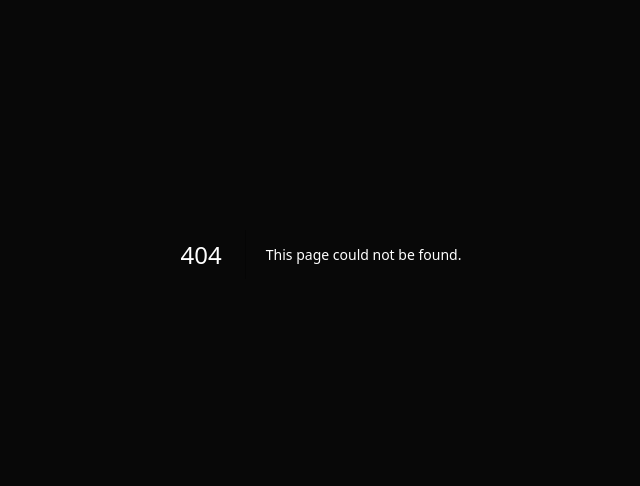
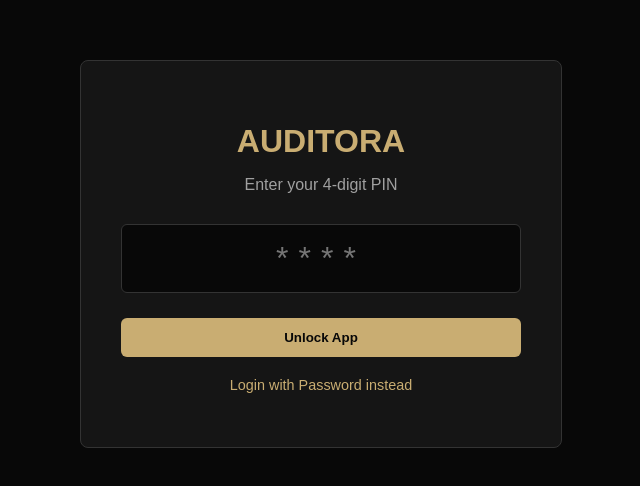
Before and after one commit to touseef5250615-lgtm/auditora-app, a Next.js app in the folder auditora-app/: page /login/pin in a window 1280 px wide. Before the commit this address had no page. Shown: the part 146-632 px from the top of the page, without its empty margins (319-959 px from the left). Built offline with nearby package versions, Linux system fonts and the light colour scheme.

Commit message:
Added dedicated PIN login page

```diff
--- /dev/null
+++ b/auditora-app/app/login/pin/page.tsx
@@ -0,0 +1,52 @@
+"use client";
+import { useState, useEffect } from "react";
+import { useRouter } from "next/navigation";
+import Link from "next/link";
+
+export default function PinLogin() {
+  const [pin, setPin] = useState("");
+  const [savedPin, setSavedPin] = useState("");
+  const [error, setError] = useState("");
+  const router = useRouter();
+
+  useEffect(() => {
+    const storedPin = localStorage.getItem("auditora_pin");
+    if (storedPin) setSavedPin(storedPin);
+  }, []);
+
+  const handlePinLogin = (e: React.FormEvent) => {
+    e.preventDefault();
+    if (pin === savedPin) {
+      router.push("/dashboard");
+    } else {
+      setError("Invalid PIN. Please try again.");
+    }
+  };
+
+  return (
+    <div style={{ minHeight: '100vh', display: 'flex', alignItems: 'center', justifyContent: 'center', backgroundColor: '#080808', color: '#FFFFFF' }}>
+      <div style={{ backgroundColor: '#151515', padding: '40px', borderRadius: '8px', border: '1px solid #333', width: '100%', maxWidth: '400px' }}>
+        <h1 style={{ fontSize: '2rem', fontWeight: 'bold', color: '#C9AD72', marginBottom: '10px', textAlign: 'center' }}>AUDITORA</h1>
+        <p style={{ color: '#A0A0A0', marginBottom: '30px', textAlign: 'center' }}>Enter your 4-digit PIN</p>
+
+        {error && <p style={{ color: '#F87171', marginBottom: '15px', textAlign: 'center', fontSize: '0.9rem' }}>{error}</p>}
+
+        <form onSubmit={handlePinLogin} style={{ display: 'flex', flexDirection: 'column', gap: '15px' }}>
+          <input
+            type="password"
+            placeholder="****"
+            value={pin}
+            onChange={(e) => setPin(e.target.value.replace(/\D/g, '').slice(0, 4))}
+            required
+            style={{ padding: '15px', borderRadius: '6px', border: '1px solid #333', backgroundColor: '#080808', color: '#FFF', textAlign: 'center', fontSize: '2rem', letterSpacing: '10px' }}
+          />
+          <button type="submit" style={{ backgroundColor: '#C9AD72', color: '#080808', padding: '12px', borderRadius: '6px', fontWeight: 'bold', border: 'none', cursor: 'pointer', marginTop: '10px' }}>Unlock App</button>
+        </form>
+
+        <p style={{ marginTop: '20px', textAlign: 'center', fontSize: '0.9rem', color: '#A0A0A0' }}>
+          <Link href="/login" style={{ color: '#C9AD72', textDecoration: 'none' }}>Login with Password instead</Link>
+        </p>
+      </div>
+    </div>
+  );
+}
```
Also changed, not shown: auditora-app/app/login/page.tsx (+8 -34 lines).
